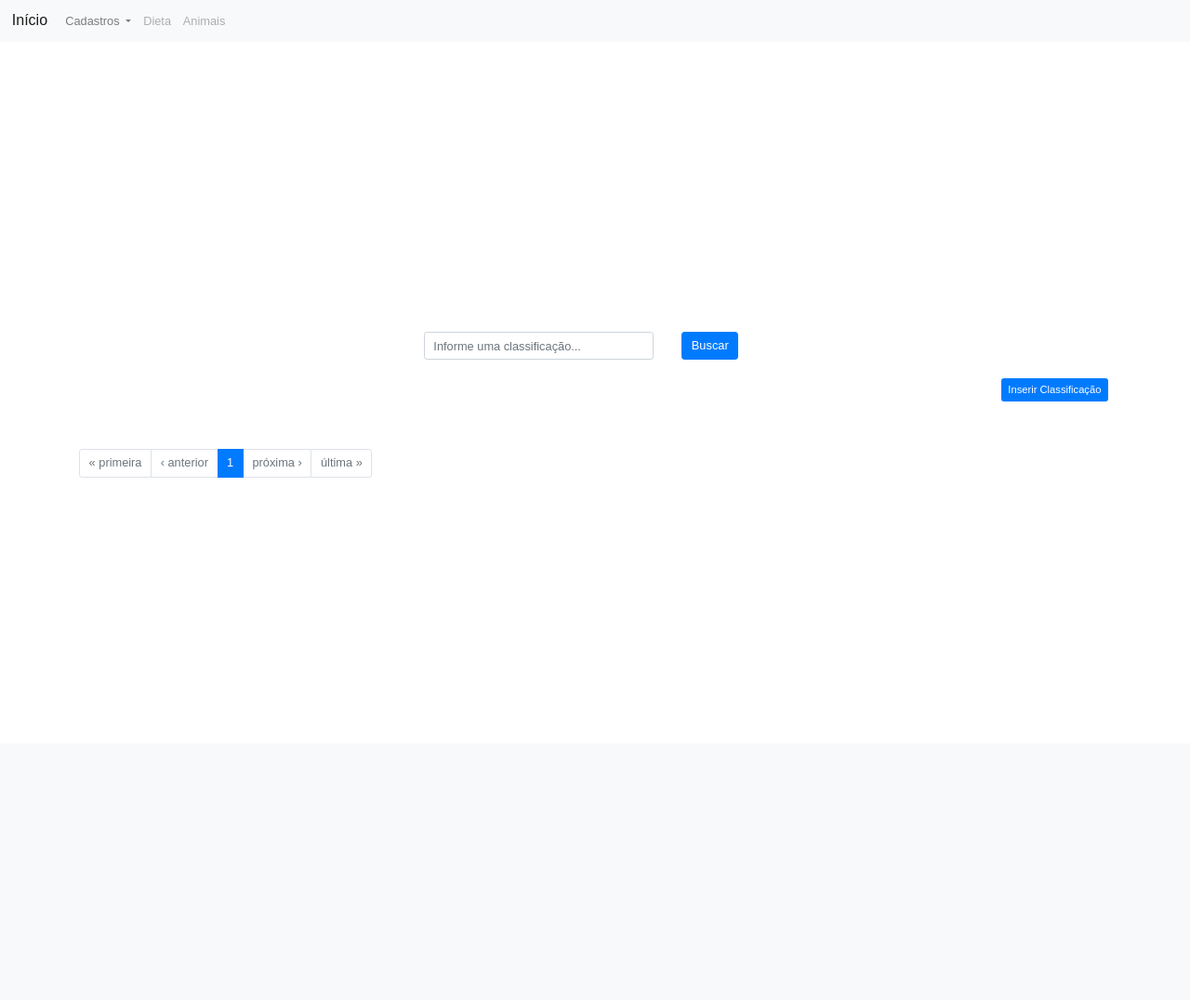
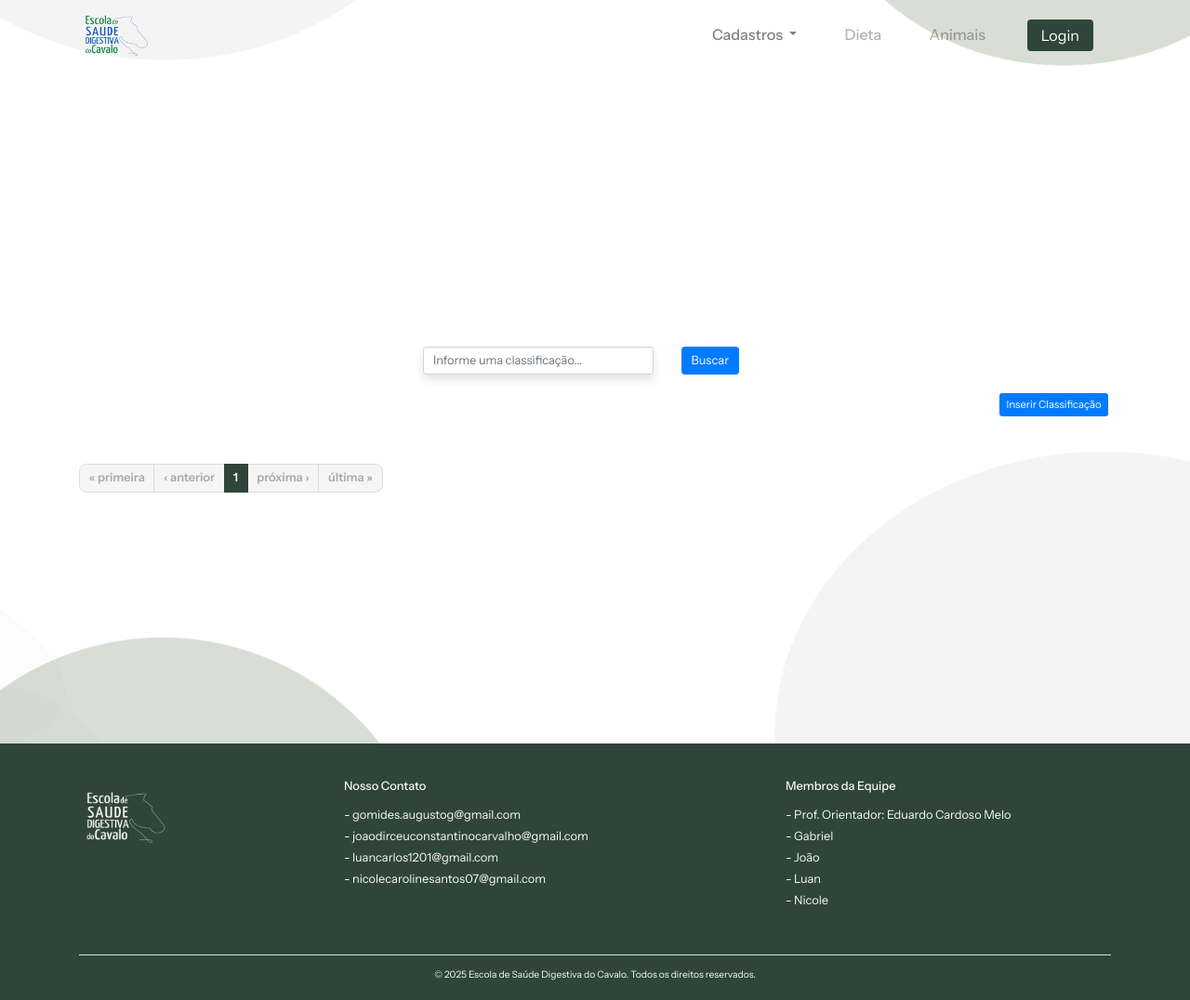
Before and after one commit to Gabriel-Augusto21/ESDC, a Django app: page /classificacao/ in a window 1280 px wide. Shown: the whole page at 93% size. Before the commit the page ends 514 px from the top, so only its background shows below. Run offline with Django 4.2, Linux system fonts and the light colour scheme; data that the repository does not hold is empty; some libraries are stand-ins or nearby versions.

Commit message:
Alinhando com o joao

```diff
--- a/core/templates/master.html
+++ b/core/templates/master.html
@@ -6,10 +6,14 @@
    <meta name="viewport" content="width=device-width, initial-scale=1.0">
    <title>:: Escola de Saúde Digestiva do Cavalo ::</title>
 
+   <link rel="preconnect" href="https://fonts.googleapis.com">
+   <link rel="preconnect" href="https://fonts.gstatic.com" crossorigin>
+   <link href="https://fonts.googleapis.com/css2?family=Instrument+Sans:ital,wght@0,400..700;1,400..700&display=swap" rel="stylesheet">
+
+   <link rel="stylesheet" href="{% static 'css/crud.css' %}">
    <link rel="stylesheet" href="{% static 'css/bootstrap.min.css' %}">
    <link rel="stylesheet" href="{% static 'css/toastr.min.css' %}">
    <link rel="stylesheet" href="{% static 'css/main.css' %}">
-   <link rel="stylesheet" href="{% static 'css/crud.css' %}">
    {% comment %} <link rel="icon" href="{% static 'img/icone_cavalo.png' %}" type="image/x-icon"> {% endcomment %}
 
    <script src="{% static 'js/jquery-3.5.1.min.js' %}"></script>
@@ -17,40 +21,87 @@
    <script src="{% static 'js/bootstrap.min.js' %}"></script>
    <script src="{% static 'js/toastr.min.js' %}"></script>
 </head>
-<body>
+<div class="background-image" style="background-image:url('/static/img/image.png');"></div>
+<body class="instrument-sans">
    <div class="flex-wrapper">
-      <nav class="navbar navbar-expand-lg navbar-light bg-light">
-            <a class="navbar-brand" href="{% url 'core:main'%}">Início</a>
+      <nav class="navbar navbar-expand-lg navbar-light bg-transparent align-items-center" style="padding: 1px">
+         <div class="container">
+            <a class="navbar-brand" href="{% url 'core:main'%}"><img src="{% static 'img/logo.png' %}" style="width: 80px" ></a>
             <button class="navbar-toggler" type="button" data-toggle="collapse" data-target="#navbarNav" aria-controls="navbarNav" aria-expanded="false" aria-label="Toggle navigation">
                <span class="navbar-toggler-icon"></span>
             </button>
-            <div class="collapse navbar-collapse" id="navbarNav">
-               <ul class="navbar-nav">
+            <div class="collapse navbar-collapse align-items-center" id="navbarNav">
+               <ul class="navbar-nav ml-auto">
                <li class="nav-item dropdown">
-                  <a class="nav-link dropdown-toggle" href="#" id="navbarDropdown" data-toggle="dropdown" aria-haspopup="true" aria-expanded="false">
+                  <a class="item nav-link dropdown-toggle mx-4" href="#" id="navbarDropdown" data-toggle="dropdown" aria-haspopup="true" aria-expanded="false" style="font-size:16px;">
                   Cadastros
                   </a>
-                  <div class="dropdown-menu" aria-labelledby="navbarDropdown">
-                        <a class="dropdown-item" href="#">Exigencias</a>
+                  <div class="dropdown-menu" aria-labelledby="navbarDropdown" style="font-size:14px">
+                        <a class="dropdown-item" href="#">Exigências</a>
                         <a class="dropdown-item" href="{% url 'alimentos:alimentos'%}">Alimentos</a>
                         <a class="dropdown-item" href="{% url 'alimentos:nutrientes'%}">Nutrientes</a>
                         <a class="dropdown-item" href="{% url 'alimentos:classificacao'%}">Classificação</a>
                   </div>
                </li>
-               <li class="nav-item">
-                  <a class="nav-link disabled" href="#">Dieta</a>
+               <li class="nav-item" style="font-size:16px">
+                  <a class="item nav-link disabled mx-4" href="#">Dieta</a>
                </li>
-               <li class="nav-item">
-                  <a class="nav-link disabled" href="#">Animais</a>
+               <li class="item nav-item" style="font-size:16px">
+                  <a class="nav-link disabled mx-4" href="#">Animais</a>
+               </li>
+               <li class="item dropdown-item" style="font-size:16px;">
+                  <button type="button" class="botao" style="font-weight:200">Login</button>
                </li>
                </ul>
             </div>
+         </div>
       </nav>
       <div class="content">
          {% block conteudo %}
          {% endblock %}
       </div>
    </div>
+
+   <footer class="text-light pt-5 pb-4 footer">
+   <div class="container">
+   <div class="row">
+
+      <!-- Logo e nome -->
+      <div class="col-md-3 mb-4">
+        <img src="{% static 'img/logo.png' %}" alt="Logo" style="width: 100px; filter: brightness(0) invert(1)">
+      </div>
+
+      <!-- Contato -->
+      <div class="col-md-5 mb-4">
+        <h6 class="mb-3">Nosso Contato</h6>
+        <ul class="list-unstyled">
+          <li>&#45; gomides.augustog@gmail.com</li>
+          <li>&#45; joaodirceuconstantinocarvalho@gmail.com</li>
+          <li>&#45; luancarlos1201@gmail.com</li>
+          <li>&#45; nicolecarolinesantos07@gmail.com</li>
+        </ul>
+      </div>
+
+      <!-- Membros da equipe -->
+      <div class="col-md-3 mb-4">
+        <h6 class="mb-3">Membros da Equipe</h6>
+        <ul class="list-unstyled">
+          <li>&#45; Prof. Orientador: Eduardo Cardoso Melo</li>
+          <li>&#45; Gabriel</li>
+          <li>&#45; João</li>
+          <li>&#45; Luan</li>
+          <li>&#45; Nicole</li>
+        </ul>
+      </div>
+    </div>
+
+    <hr class="bg-light">
+    <div class="text-center small">
+      &copy; 2025 Escola de Saúde Digestiva do Cavalo. Todos os direitos reservados.
+    </div>
+  </div>
+</footer>
+
 <script>
    //exibir modal sobre
    $('#btnSobre').click(function() {
--- a/resources/static/css/crud.css
+++ b/resources/static/css/crud.css
@@ -1,26 +1,12 @@
+h1 {
+    text-align:left;
+    color:rgb(71, 71, 71);
+}
+
 /* CSS para estilizar a tabela */
 
 .table-hover tbody tr:hover {
     background-color: #f5f5f5; /* Cor de fundo desejada ao passar o mouse */
-}
-
-/* CSS para estilizar o fieldset*/
-
-.fieldset-custom {
-    border: 1px solid rgb(38, 133, 38);
-    border-radius: 8px;
-    padding: 20px;
-    margin: 10px 0;
-}
-.fieldset-custom legend {
-    width: auto;
-    padding: 0 10px;
-    font-weight: bold;
-    color:rgb(38, 133, 38);
-}
-
-.fonte-h1 {
-    color: rgb(38, 133, 38);
 }
 
 /* CSS para estilizar formulário */
@@ -33,16 +19,9 @@ form {
 form input,
 form textarea {
     width: 100%;
-    border: 1px solid #92c008;
+    border: 1px solid #000000;
     border-radius: 4px;
-}
-
-form button {
-    background-color: #4caf50;
-    color: #fff;
-    border: none;
-    border-radius: 4px;
-    cursor: pointer;
+    box-shadow: 0px 6px 10px rgba(0, 0, 0, 0.1);
 }
 
 form button:hover {
@@ -53,3 +32,83 @@ form button:disabled {
     background-color: #ccc;
     cursor: not-allowed;
 }
+
+.tabela {
+    border-collapse: separate; /* necessário para o espaçamento funcionar */
+    border-spacing: 0 13px;    /* espaçamento entre as linhas */
+    width: 100%;
+}
+
+.tabela tr{
+    box-shadow: 5px 5px 5px rgba(0, 0, 0, 0.1);
+}
+
+.botao {
+    background-color: #2f453a;
+    color: white;
+    border: none;
+    border-radius: 4px;
+    cursor: pointer;
+    padding: 5px 15px 5px 15px;
+    font-weight: 650;
+    display: flex;
+    align-items: center;
+}
+
+/* Fonte de tudo */
+
+.instrument-sans {
+  font-family: "Instrument Sans", sans-serif;
+  font-optical-sizing: auto;
+  font-weight: 100;
+  font-style: normal;
+  font-variation-settings: "width" 100;
+}
+
+/* Remove margens entre os botões */
+
+.pagination .page-item {
+  margin: 0;
+  font-weight: 600;
+}
+
+/* Estilo base dos botões */
+.pagination .page-link {
+  color: gray;
+  border-color: #a7a4a469;
+  border-radius: 0;
+  transition: all 0.2s ease-in-out;
+}
+
+/* Primeiro botão com borda arredondada à esquerda */
+.pagination .page-item:first-child .page-link {
+  border-top-left-radius: 8px;
+  border-bottom-left-radius: 8px;
+}
+
+/* Último botão com borda arredondada à direita */
+.pagination .page-item:last-child .page-link {
+  border-top-right-radius: 8px;
+  border-bottom-right-radius: 8px;
+}
+
+/* Hover */
+.pagination .page-link:hover {
+  background-color: #2f453a;
+  border: 1px solid #2f453a;
+  color: white;
+}
+
+/* Ativo */
+.pagination .page-item.active .page-link {
+  background-color: #2f453a;
+  color: white;
+  border-color: #2f453a;
+}
+
+/* Desabilitado */
+.pagination .page-item.disabled .page-link {
+  color: #aaa;
+  background-color: #f5f5f5;
+  border-color: #ddd;
+}
--- a/resources/static/css/main.css
+++ b/resources/static/css/main.css
@@ -16,29 +16,7 @@ html {
     z-index: -1; /* joga para trás do conteúdo */
 }
 
-/*body::before {
-    content: "";
-    position: fixed;
-    top: 0;
-    left: 0;
-    width: 100%;
-    height: 100%;
-    background-image: url("/static/img/fundo_main.png");
-    background-size: cover;
-    background-repeat: no-repeat;
-    background-position: center center;
-    filter: blur(2px);
-    opacity: 0.7;
-    z-index: -1;
-}*/
 
-
-body {
-    font-family: Arial, sans-serif;
-    font-size: 1em;
-    height: 100%;
-    margin: 0;
-}
 
 .flex-wrapper {
     display: flex;
@@ -54,18 +32,26 @@ body {
     text-align: center;
 }
 
-header {
+/* header {
     background-color:rgb(255, 255, 255);
     color: white;
     text-align: center;
     padding: 5px 0;
+}*/
+
+.footer {
+    font-family: 'Instrument Sans', sans-serif;
+    background-color: #2f453a !important;
+    flex-shrink: 0; /* garante que o footer nao encolha */
 }
 
-footer {
-    background-color: #333;
-    color: white;
-    text-align: center;
-    padding: 5px 0;
-    font-size: 0.75em;
-    flex-shrink: 0; /* garante que o footer nao encolha */
+footer ul li {
+  padding-bottom: 4px;
 }
+
+/* navbar */
+
+.item {
+    font-weight: 500;
+    color: black;
+}
```
Also changed, not shown: resources/static/img/add_circle.png (added), resources/static/img/image.png (added), resources/static/img/logo.png (added), resources/static/img/not_visibility.png (added), resources/static/img/search.png (added), resources/static/img/visibility.png (added).
